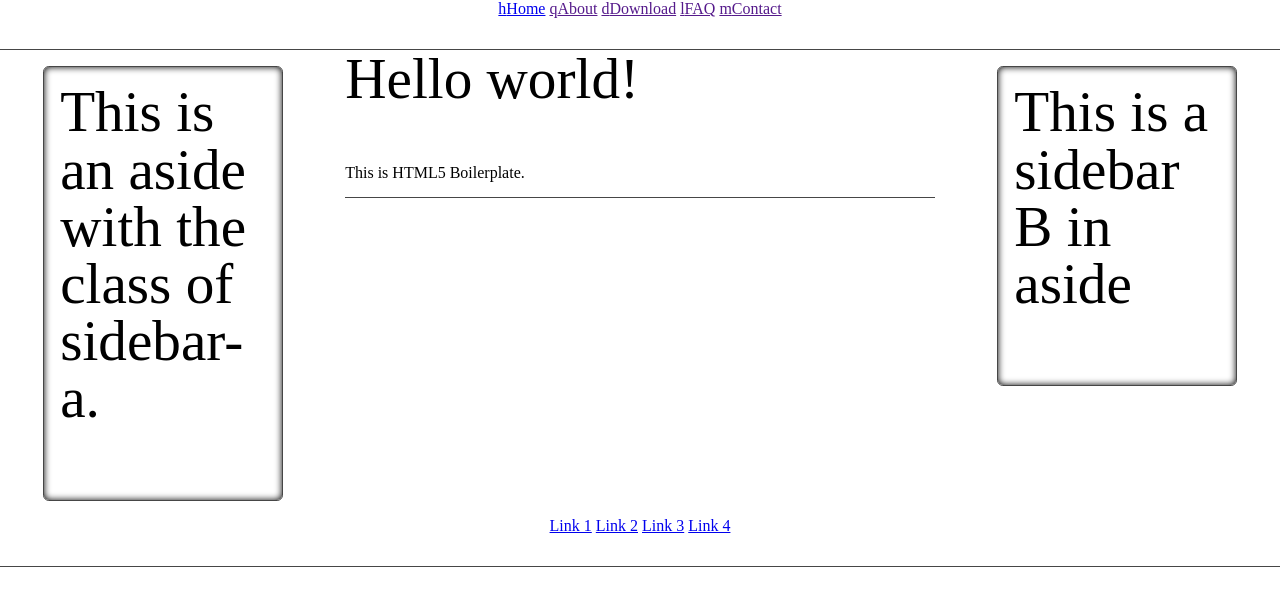
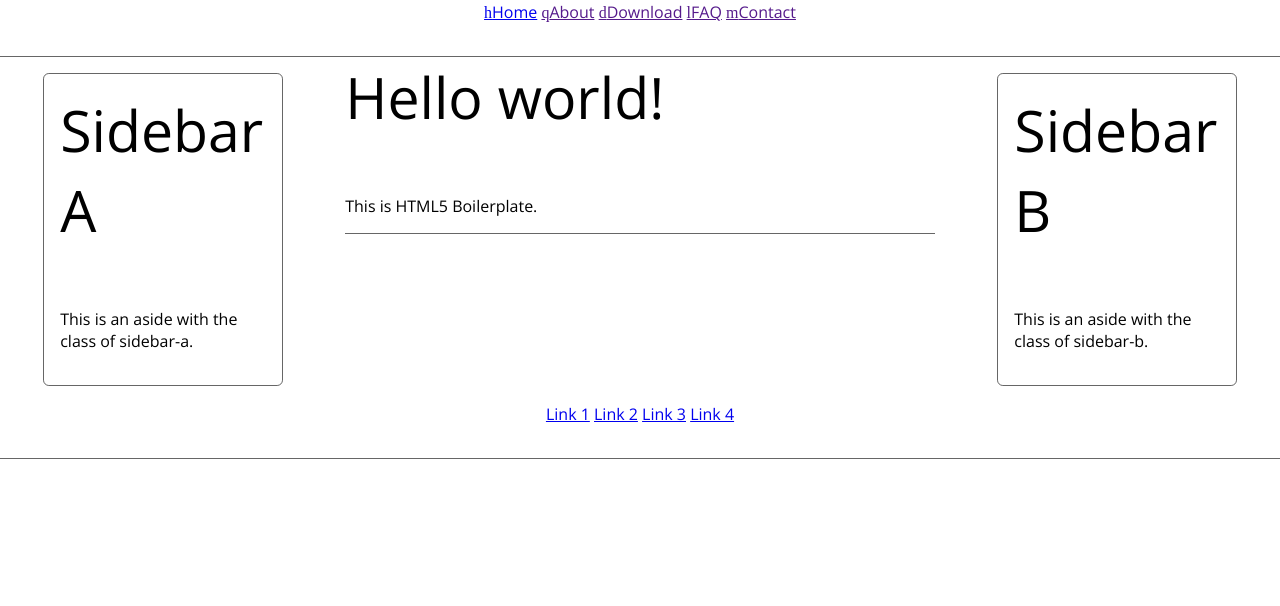
Before and after one commit to srsgores/sass-boilerplate, a plain HTML site: page index.html in a window 1280 px wide. Drawn offline with nearby package versions, Linux system fonts and the light colour scheme; a web font is replaced by a local one.

Commit message:
Fix headers and box-shadow

```diff
--- a/index.html
+++ b/index.html
@@ -53,7 +53,10 @@
 	<div class = "row">
 		<div class="threecol">
 			<aside class = "sidebar-a box">
-				<h1>This is an <code>aside</code> with the class of <code>sidebar-a</code>.</h1>
+				<h1>Sidebar A</h1>
+				<p>
+					This is an <code>aside</code> with the class of <code>sidebar-a</code>.
+				</p>
 			</aside>
 		</div>
 		<div class="sixcol">
@@ -65,7 +68,10 @@
 		</div>
 		<div class="threecol last">
 			<aside class = "sidebar-b box">
-				<h1>This is a sidebar B in <code>aside</code></h1>
+				<h1>Sidebar B</h1>
+				<p>
+					This is an <code>aside</code> with the class of <code>sidebar-b</code>.
+				</p>
 			</aside>
 		</div>
 	</div>
--- a/sass/partials/_variables.scss
+++ b/sass/partials/_variables.scss
@@ -18,10 +18,13 @@ $marginLarge: $margin * $multiplier;
 
 /*Type*/
 $baseFontSize: 16px;
+$baseFontFamily: "Open Sans", "sans-serif", "arial";
 $fontSizeSmall: 85%;
 $fontSizeMedium: 90%;
 $lineHeight: 1.4;
 $em: 1em;
+$headingFontWeight: 300;
+$baseFontWeight: 500;
 
 $borderRadius: ($margin / $multiplierLarge);
 $borderRadiusSmall: $borderRadius * 0.75;
@@ -50,11 +53,11 @@ $shadow: 0 0 $marginLarge $textColour;
 Buttons
 ========================================================================== */
 $buttonPrimaryColour: #CCC;
-$buttonSecondaryColour: darken($buttonPrimaryColour, $multiplierLargePercentage);
+$buttonSecondaryColour: lighten($buttonPrimaryColour, $multiplierLargePercentage);
 
 /* =============================================================================
 Borders
 ========================================================================== */
 $borderStyle: 1px solid;
-$borderColour: lighten($textColour, $multiplierLargePercentage);
+$borderColour: lighten($textColour, 40%);
 $border: $borderStyle $borderColour;
--- a/sass/style.scss
+++ b/sass/style.scss
@@ -9,9 +9,14 @@
 body {
 	color: $textColour;
 	background: $bodyBackground;
+	line-height: $lineHeight;
+	font-family: $baseFontFamily;
 }
 
 /* Type */
+h1, h2, h3, h4, h5, h6 {
+	font-weight: $headingFontWeight;
+}
 @for $i from 1 through 6 {
 	h#{$i} {
 		font-size: (($em * $multiplierLarge) - (($i * (($em * $multiplierLarge) / 6 )))) + ($em * $multiplier);
@@ -100,7 +105,7 @@ body {
 	@include box-sizing(border-box);
 	padding: $padding;
 	border: $border;
-	@include box-shadow($shadow);
+	//@include box-shadow($shadow);
 }
 
 article, aside, details, figcaption, figure, footer, header, hgroup, menu, nav, section, p, h1, h2, h3, h4, h5, h6, blockquote, pre, address, cite, code, del, dfn, img, q, dl, ul, fieldset, form, legend, table, caption, summary, audio, video {
```
Also changed, not shown: stylesheets/style.css.
